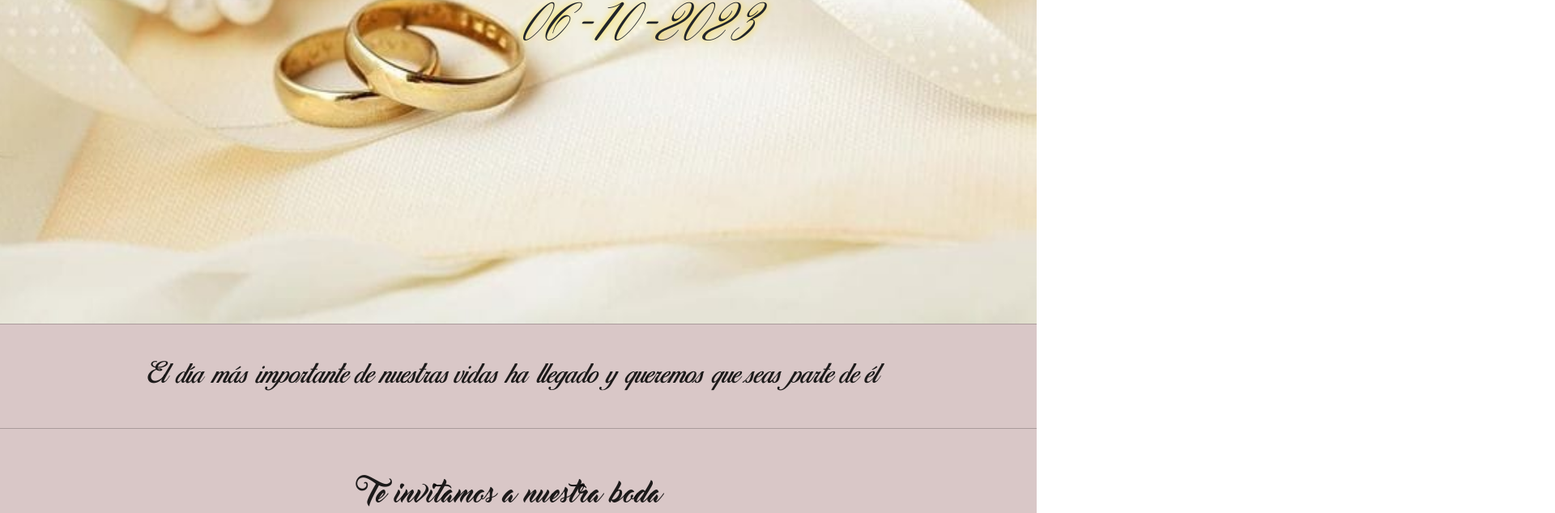
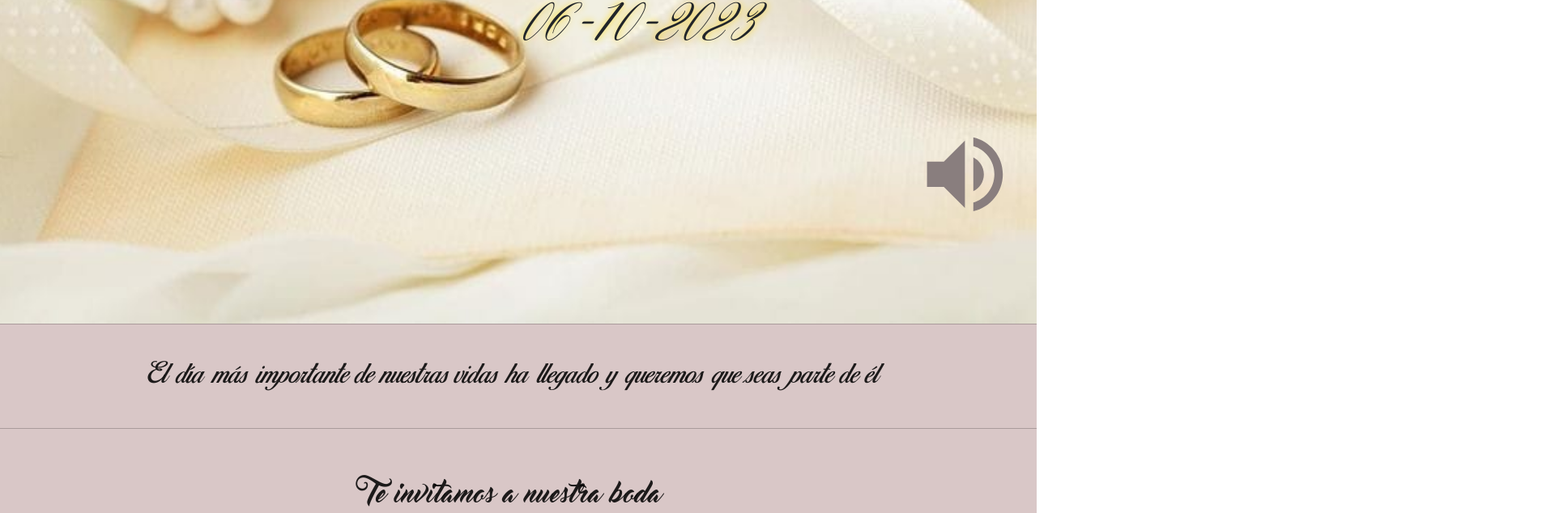
Before and after one commit to jon0010/Weeding_invitation, a React (Vite) app: page /invitacion in a window 1280 px wide. Shown: the part 461-1095 px from the top of the page at 81% size, 1920 px wide, since content can reach past the window. Built offline with nearby package versions, Linux system fonts and the light colour scheme.

Commit message:
add/ background music

```diff
--- a/package.json
+++ b/package.json
@@ -24,6 +24,7 @@
     "react-countdown": "^2.3.5",
     "react-dom": "^18.2.0",
     "react-intersection-observer": "^9.4.4",
+    "react-responsive": "^9.0.2",
     "react-router-dom": "^6.12.0",
     "react-scroll": "^1.8.9",
     "react-spring": "^9.7.1",
--- a/src/invitacion/Invitacion.jsx
+++ b/src/invitacion/Invitacion.jsx
@@ -1,4 +1,4 @@
-import React, { useState, useEffect } from "react";
+import React, { useState, useEffect, useRef } from "react";
 import "./invitacion.css";
 import Countdown from "react-countdown";
 import iglesia from "../assets/iglesia.jpg";
@@ -13,6 +13,9 @@ import Footer from "../footer/Footer";
 import ringCelu2 from "../assets/ringCelu2.jpeg";
 import ringPC from "../assets/ringPC.jpeg";
 import "animate.css";
+import backgroundMusic from "../assets/OSTDBGT.mp3";
+import { VolumeUp, VolumeOff, Opacity } from "@mui/icons-material";
+import { useMediaQuery } from "react-responsive";
 
 const LargeEmailIcon = styled(EmailIcon)`
   font-size: 5em;
@@ -21,6 +24,18 @@ const LargeEmailIcon = styled(EmailIcon)`
 const Invitacion = () => {
   const [modalIsOpen, setModalIsOpen] = useState(false);
   const [isMobile, setIsMobile] = useState(false);
+  const [isMusicPlaying, setIsMusicPlaying] = useState(true);
+  const isSmallScreen = useMediaQuery({ maxWidth: 576 });
+
+  const audioRef = useRef(null);
+
+  useEffect(() => {
+    if (isMusicPlaying) {
+      audioRef.current.play();
+    } else {
+      audioRef.current.pause();
+    }
+  }, [isMusicPlaying]);
 
   useEffect(() => {
     const handleResize = () => {
@@ -168,7 +183,38 @@ const Invitacion = () => {
   const targetDateTime = targetDate.getTime();
 
   return (
-    <div className="container-fluid backgroundContainer m-0 p-0">
+    <div
+      className="container-fluid backgroundContainer m-0 p-0"
+      style={{ overflowX: "hidden" }}
+    >
+      <audio ref={audioRef} loop>
+        <source src={backgroundMusic} type="audio/mp3" />
+        Tu navegador no soporta la reproducción de audio.
+      </audio>
+      <button
+        style={{
+          backgroundColor: "transparent",
+          border: "none",
+          position: "fixed",
+          bottom: "20px",
+          right: "20px",
+          zIndex: "9999",
+          fontSize: isSmallScreen ? "0.6em" : "1.3em",
+          marginBottom: isSmallScreen ? "80px" : "40px",
+          color: "#897E7E",
+          opacity: 1,
+        }}
+        onClick={() => setIsMusicPlaying(!isMusicPlaying)}
+      >
+        {isMusicPlaying ? (
+          <VolumeUp style={{ fontSize: "6em" }} />
+        ) : (
+          <>
+            <VolumeOff style={{ fontSize: "6em" }} />
+            <span hidden>Botón adicional</span>
+          </>
+        )}
+      </button>
       <div className="row position-relative">
         <img
           src={isMobile ? ringCelu2 : ringPC}
@@ -202,7 +248,6 @@ const Invitacion = () => {
         </div>
       </div>
       <hr />
-
       <div className="row">
         <div className="col-12 col-sm-8 mt-5 mx-auto text-center fontCustom2">
           <h2>Te invitamos a nuestra boda</h2>
@@ -211,7 +256,6 @@ const Invitacion = () => {
           <h2>Faltan:</h2>
         </div>
       </div>
-
       <div className="row">
         <div className="col-md-4 col-12 mx-auto d-flex justify-content-between flex-wrap mt-2 mb-3">
           <Countdown date={targetDateTime} renderer={renderer} />
@@ -363,7 +407,6 @@ const Invitacion = () => {
           <img src={final} alt="fotoFinal" className="img-fluid" />
         </div>
       </div>
-
       <div className="row">
         <div className="col-12 text-center py-4 fs-2 fontCustom4">
           Nos encantaría que nos acompañes en este día tan especial
```
Also changed, not shown: src/invitacion/invitacion.css (line endings or trailing spaces), 2 other files (tests, documents, lock files or other folders).
